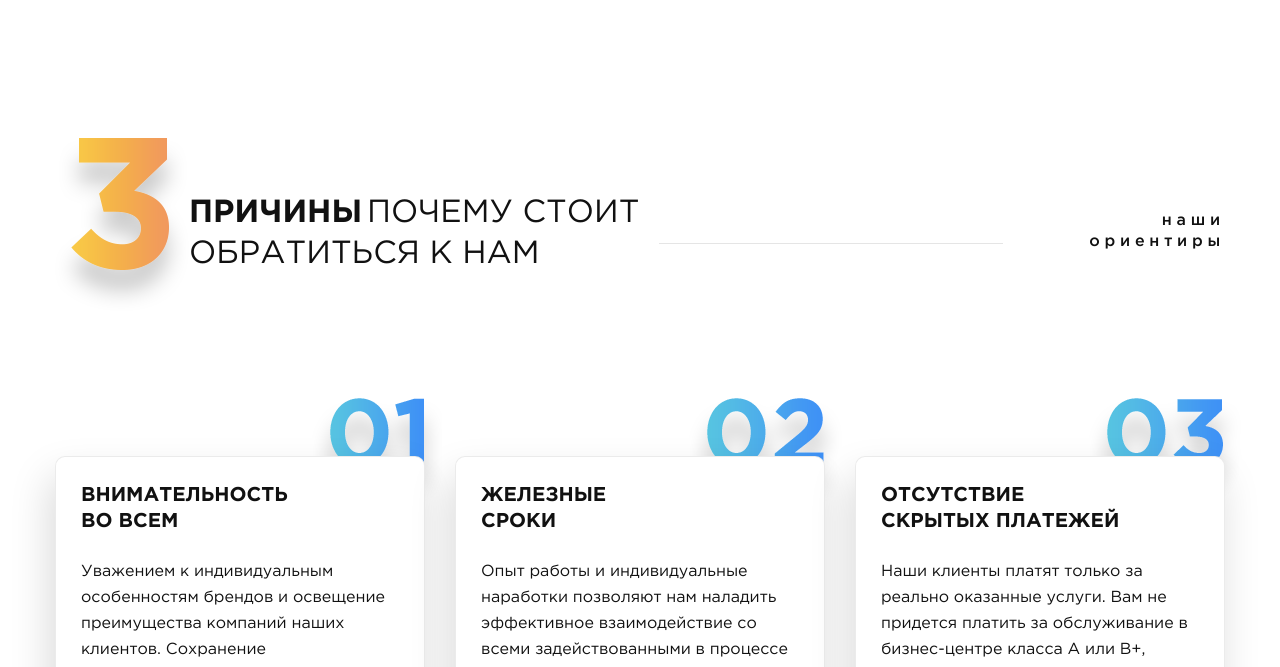
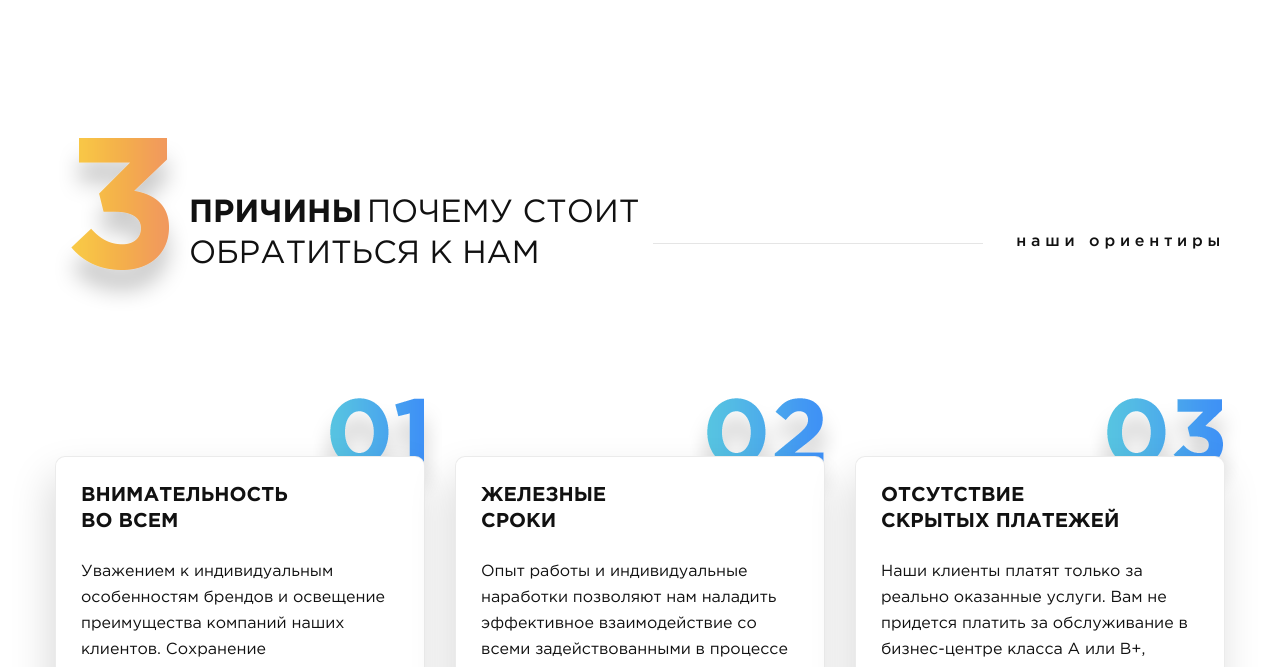
Before and after one commit to 1BlackSmith/digitalrift.github.io, a plain HTML site: page index.html in a window 1280 px wide. Shown: the part 890-1557 px from the top of the page. Drawn offline with Linux system fonts and the light colour scheme.

Commit message:
Patch v1.0.1
Поправлен косяк в титулах разделов

```diff
--- a/assets/styles/sass/basic.scss
+++ b/assets/styles/sass/basic.scss
@@ -44,14 +44,14 @@
 		&-line {
 			margin-right: 15px;
 			margin-bottom: 2rem;
-			width: 30%;
+			width: 29%;
 			height: 1px;
 			background-color: rgba(0,0,0,.1);
 		}
 
 		&-caption {
 			margin-bottom: 1.5rem;
-			width: 18%;
+			width: 20%;
 			font-family: 'Gotham Pro Medium';
 			line-height: 1.3125em;
 			letter-spacing: .3em;
```
Also changed, not shown: assets/styles/css/app.css.
